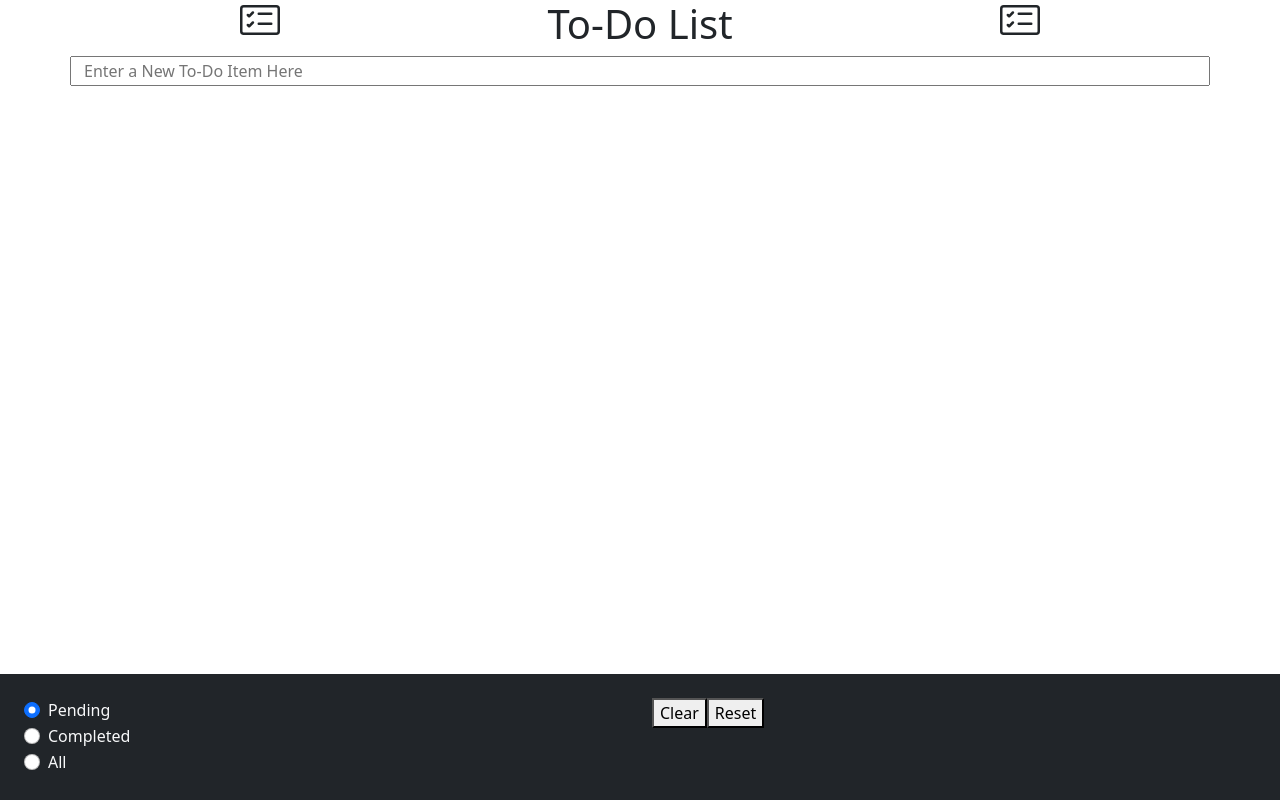
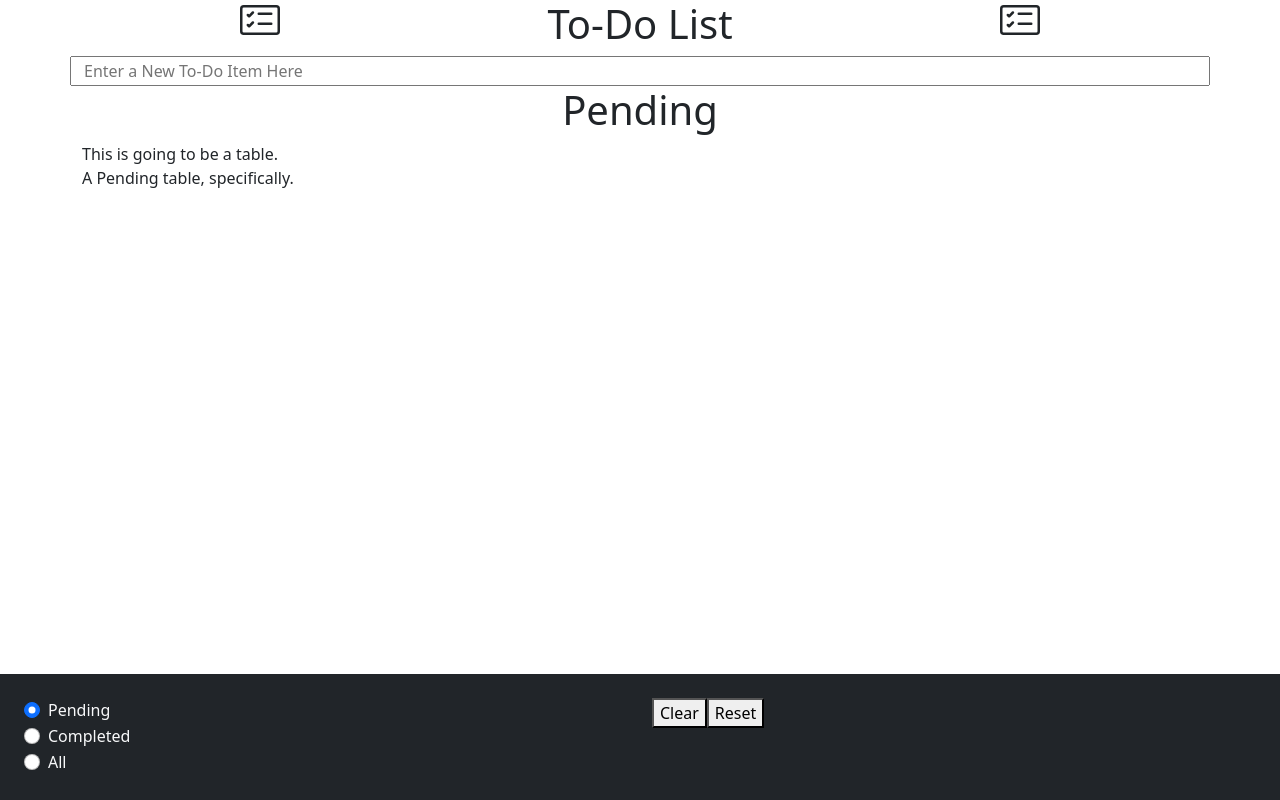
Before and after one commit to rdmullins/to-do-list, a React (Create React App) app in the folder todo/: page / in a window 1280 px wide. Built offline with nearby package versions, Linux system fonts and the light colour scheme.

Commit message:
Created handler for switching view based on state

```diff
--- a/todo/src/App.js
+++ b/todo/src/App.js
@@ -4,6 +4,7 @@ import "bootstrap/dist/css/bootstrap.min.css";
 import Header from "./Header";
 import InputArea from "./InputArea";
 import Footer from "./Footer";
+import View from "./View";
 
 function App() {
 
@@ -20,6 +21,7 @@ function App() {
         <div className="container">
             <Header />
             <InputArea />
+            <View view={view} />
             <Footer view={view} setView={setView} />
         </div>
     )
--- /dev/null
+++ b/todo/src/Table.js
@@ -0,0 +1,10 @@
+function Table(props) {
+    return (
+        <>
+        <div>This is going to be a table.</div>
+        <div>A {props.view} table, specifically.</div>
+        </>
+    );
+};
+
+export default Table;
--- /dev/null
+++ b/todo/src/View.js
@@ -0,0 +1,20 @@
+import Table from "./Table";
+
+function View(props) {
+    return (
+        <>
+        <div className="row">
+            <div className="col text-center">
+                {(props.view === "Pending") && <h1>Pending</h1>}
+                {(props.view === "Completed") && <h1>Completed</h1>}
+                {(props.view === "All") && <h1>All</h1>}
+            </div>
+        </div>
+        <div className="row">
+            <Table view={props.view} />
+        </div>
+        </>
+    )
+};
+
+export default View;
```
